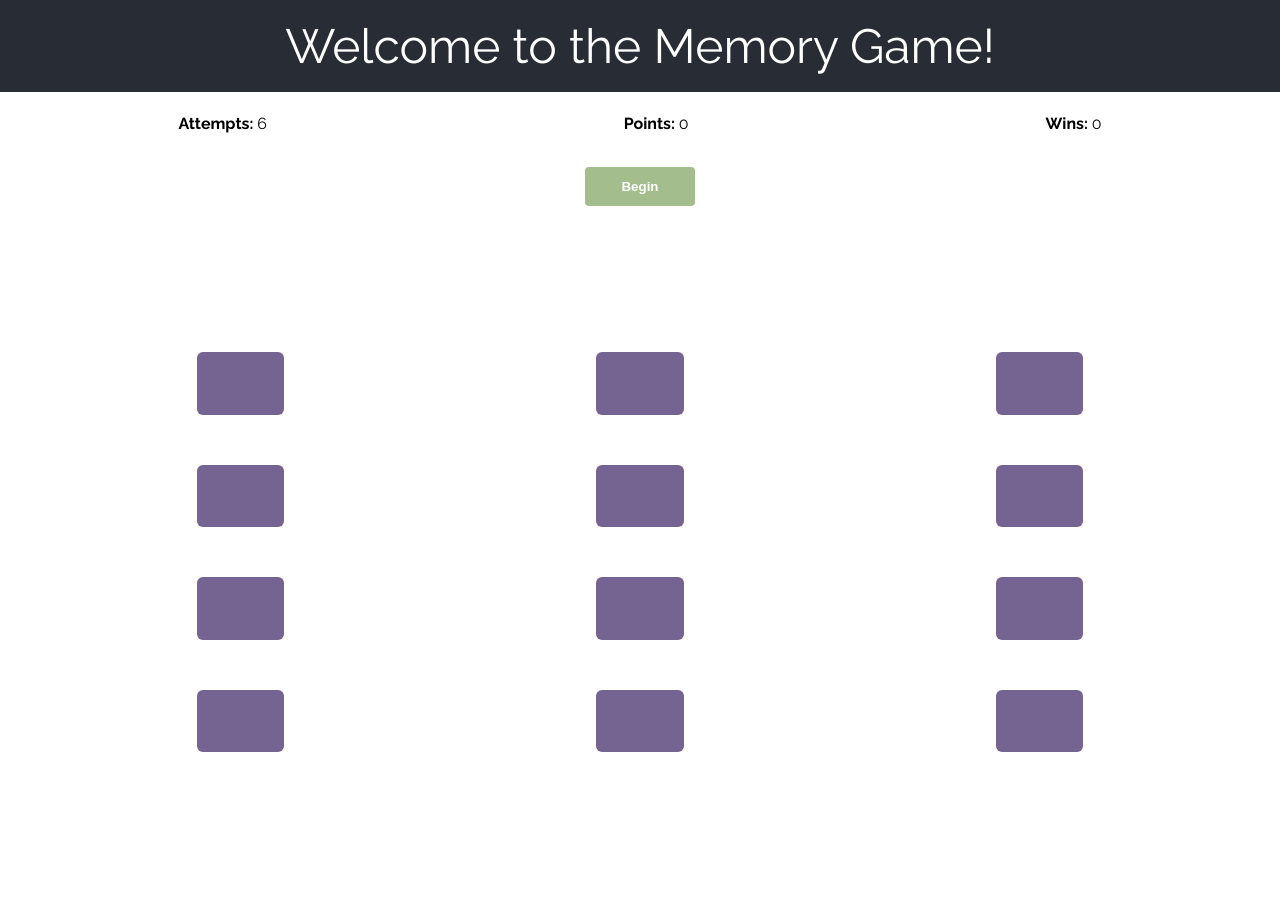
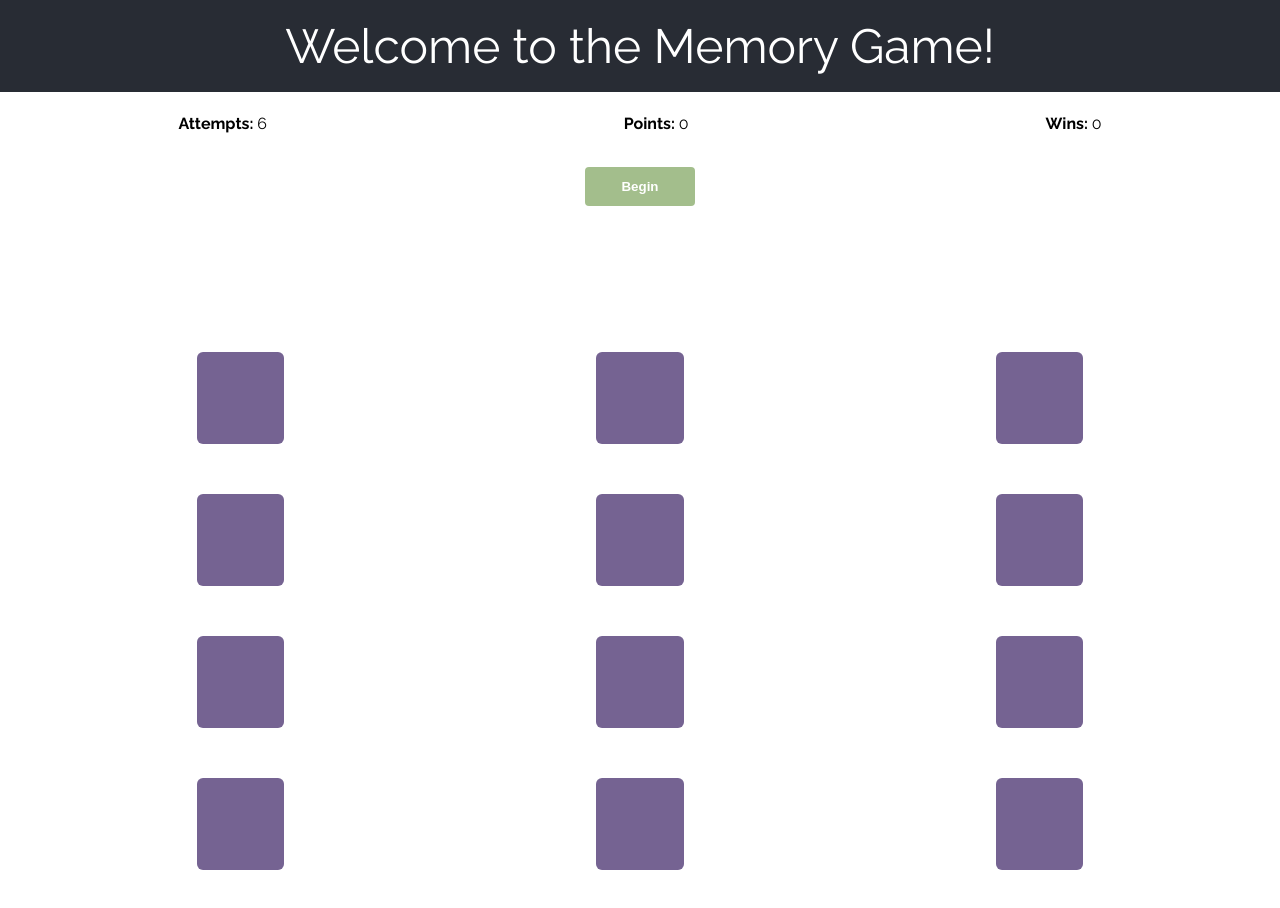
Before and after one commit to MagerlinC/memory-game, a React (Create React App) app: page / in a window 1280 px wide. Shown: the top 908 px of the page. Before the commit the page ends 818 px from the top, so only its background shows below. Built offline with nearby package versions, Linux system fonts and the light colour scheme.

Commit message:
Icon hiding doesn't mess with size

```diff
--- a/src/components/board/board.scss
+++ b/src/components/board/board.scss
@@ -30,6 +30,7 @@
   .board-tiles {
     margin: 66px;
     display: grid;
+    grid-auto-rows: 1fr;
     grid-gap: 50px;
     justify-items: center;
     min-height: 50vh;
--- a/src/components/tile/tile.scss
+++ b/src/components/tile/tile.scss
@@ -9,7 +9,7 @@
   cursor: pointer;
   border-radius: 6px;
   min-width: 25%;
-  height: 100%;
+  min-height: 100%;
   transition: all 0.1s ease-in;
   &:hover {
     transform: scale(1.05);
@@ -24,5 +24,8 @@
   }
   .tile-icon {
     flex-grow: 1;
+    &.hidden {
+      opacity: 0;
+    }
   }
 }
--- a/src/components/tile/tile.tsx
+++ b/src/components/tile/tile.tsx
@@ -15,9 +15,13 @@ function Tile({ iconPath, onClick, shown, wrong }: TileProps) {
       className={"tile" + (shown ? " shown" : "") + (wrong ? " wrong" : "")}
     >
       <div className={"tile-icon-wrapper"}>
-        {shown && (
-          <img alt="tile-icon" className={"tile-icon"} src={iconPath}></img>
-        )}
+        {
+          <img
+            alt="tile-icon"
+            className={"tile-icon" + (!shown ? " hidden" : "")}
+            src={iconPath}
+          ></img>
+        }
       </div>
     </div>
   );
```
